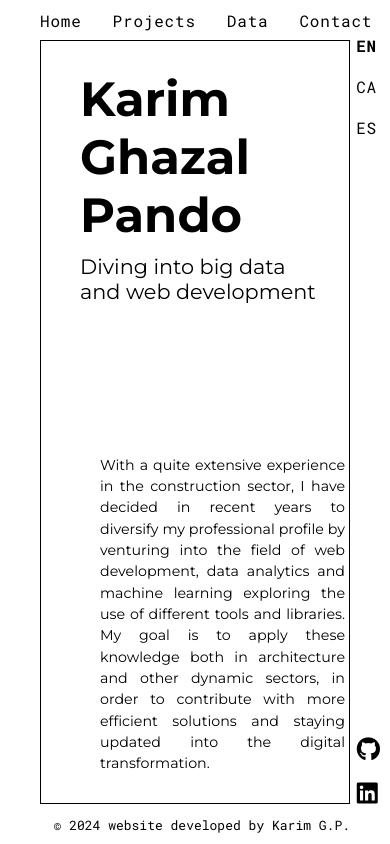
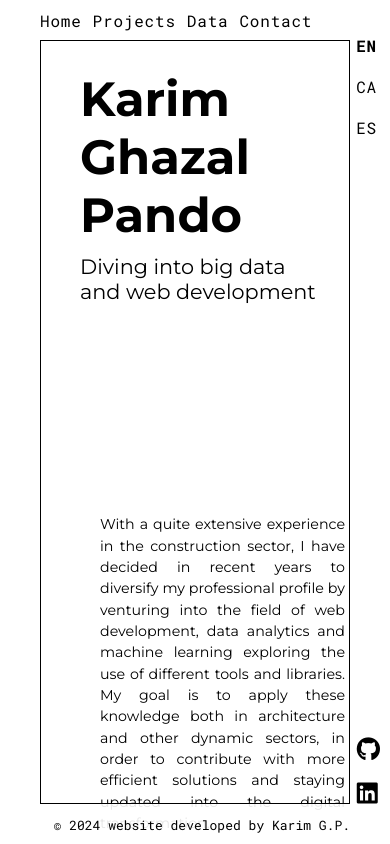
Before and after one commit to KarimGP/Portfolio, a React (Create React App) app: page / in a window 390 px wide. Shown: the top 844 px of the page. Built offline with nearby package versions, Linux system fonts and the light colour scheme.

Commit message:
adjustments

```diff
--- a/src/App.css
+++ b/src/App.css
@@ -367,8 +367,10 @@ body {
 }
 /* Ajuste del diseño en pantallas pequeñas */
 @media (max-width: 768px) {
+
   .section h3 {
     position: absolute;  /* Positioning relative to the parent .section */
+    top: 500px;
     bottom: 55px;        /* Position it 20px from the bottom */
     right: 45px;
     left: 100px;
@@ -382,8 +384,25 @@ body {
     line-height: 1.5;
   }
 
+  .navbar {
+    position: fixed;
+    top: 10px;
+    left: 35px;
+    z-index: 100; /* Asegura que el navbar esté por encima del borde */
+  }
+
   .navbar ul {
     gap: 1px; /* Reducir la distancia entre pestañas en pantallas pequeñas */
+  }
+
+  .navbar a {
+    text-decoration: none;
+    color: black;
+    padding: 5px 5px;
+    left: 40px;
+    font-family: 'Roboto Mono', monospace; /* Roboto Mono applied */
+    font-weight: 400;
+    letter-spacing: 0.05em;
   }
 
   .projects-section {
@@ -403,7 +422,7 @@ body {
   .project-card {
     width: 80%; /* La tarjeta toma el ancho completo del contenedor */
     max-width: 310px; /* Ancho máximo para no exceder el viewport */
-    margin-right: 10px;
+    margin-right: 20px;
     margin-left: 40px; /* Añade un margen izquierdo */
     margin-bottom: 10px;
     aspect-ratio: 16 / 9; /* Relación de aspecto ajustada */
```
